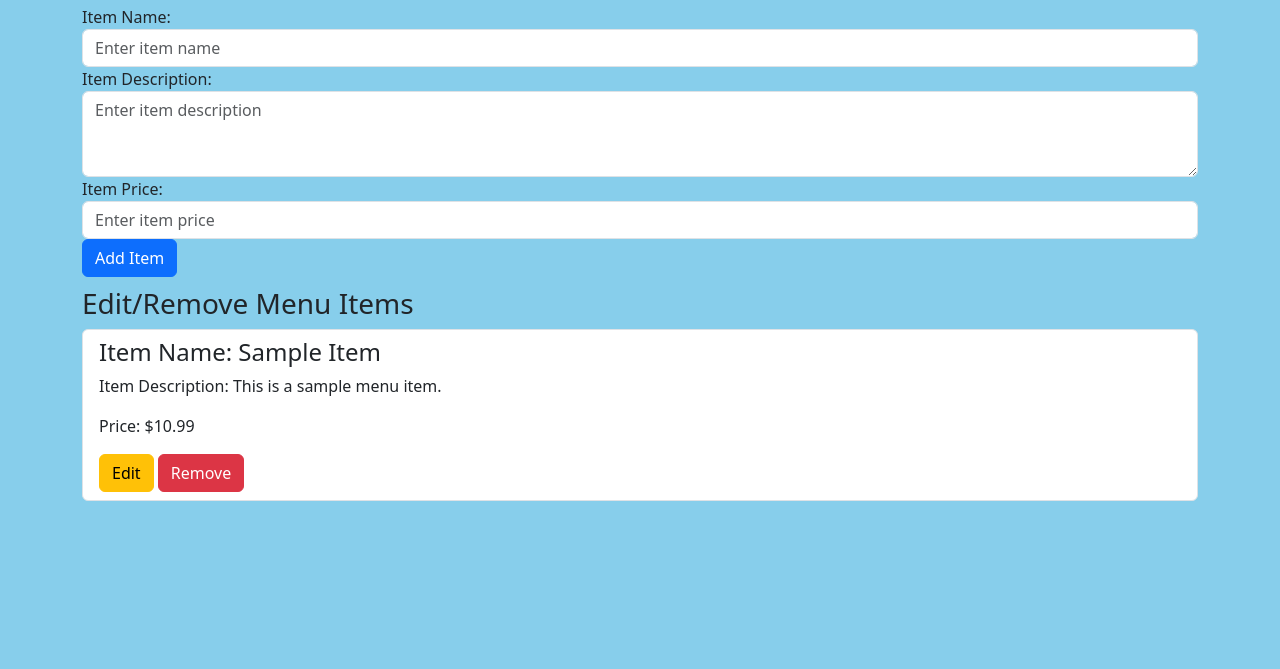
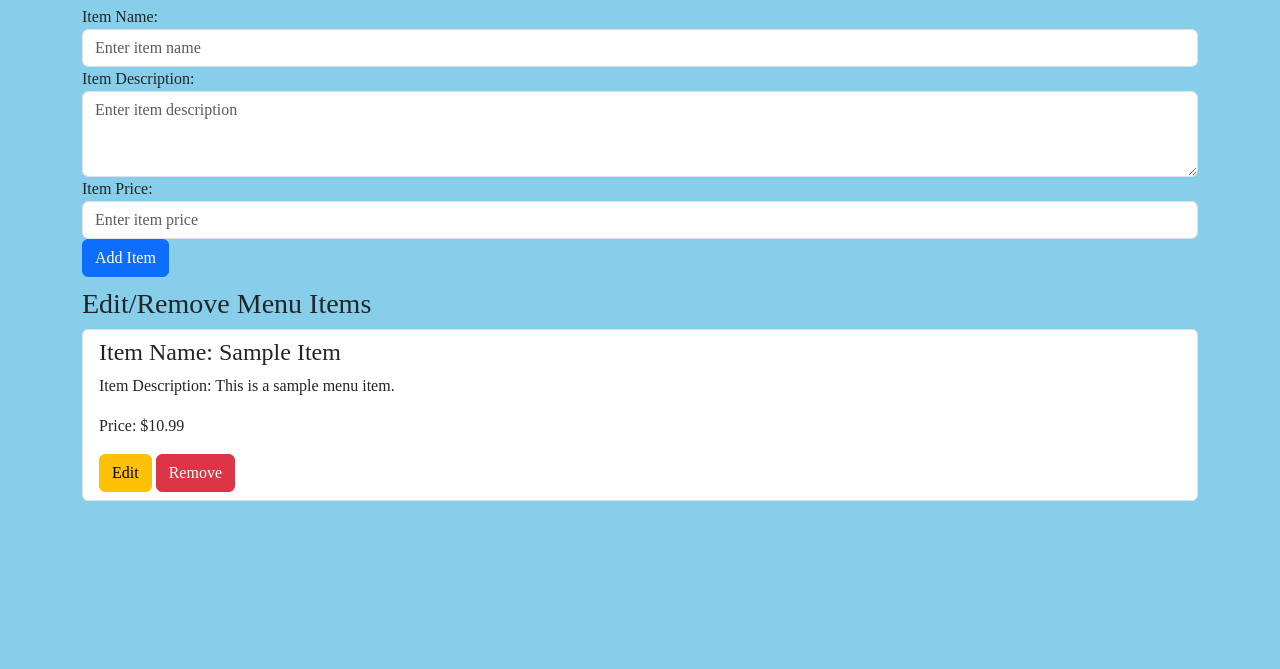
Before and after one commit to Ramim-Siddiqui/Mid_Exam_193-21-0005_Ramim_Ali_Siddiqui, a plain HTML site: page login.html in a window 1280 px wide. Shown: the part 131-800 px from the top of the page. Drawn offline with nearby package versions, Linux system fonts and the light colour scheme.

Commit message:
some changes in login css

```diff
--- a/login.html
+++ b/login.html
@@ -13,6 +13,8 @@
         body
         {
             background-color: skyblue;
+            font-family: 'Times New Roman', Times, serif;
+            margin: 10px;
         }
     </style>
 </head>
```
